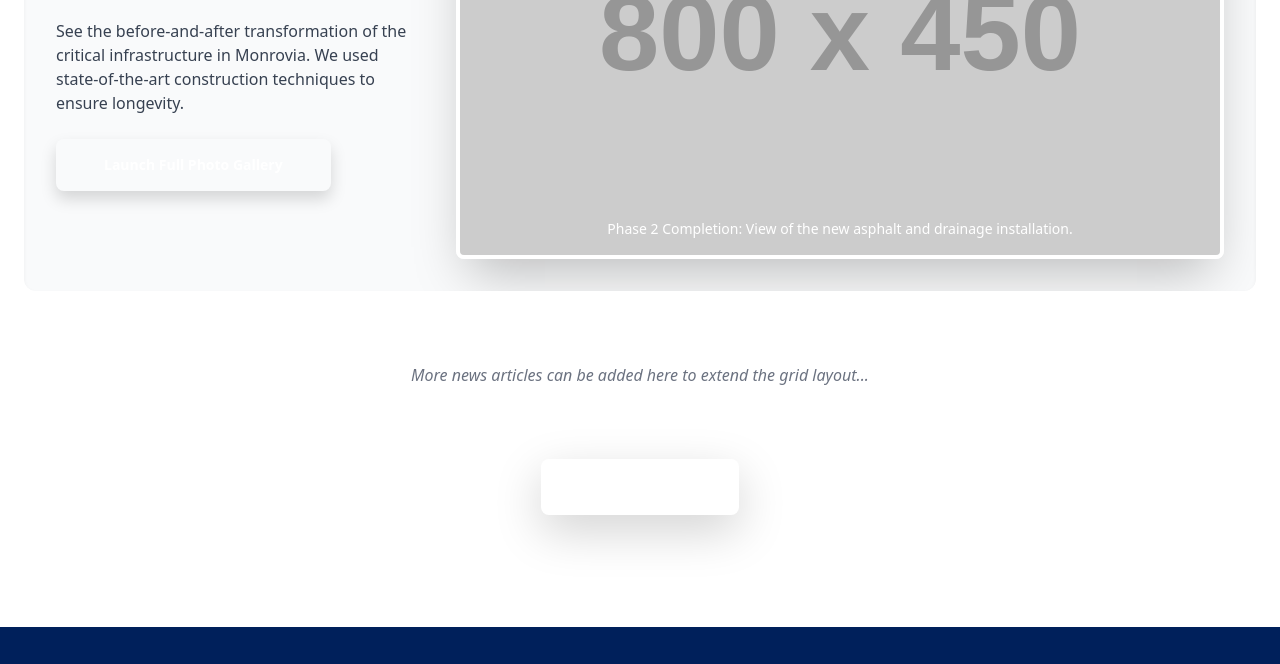
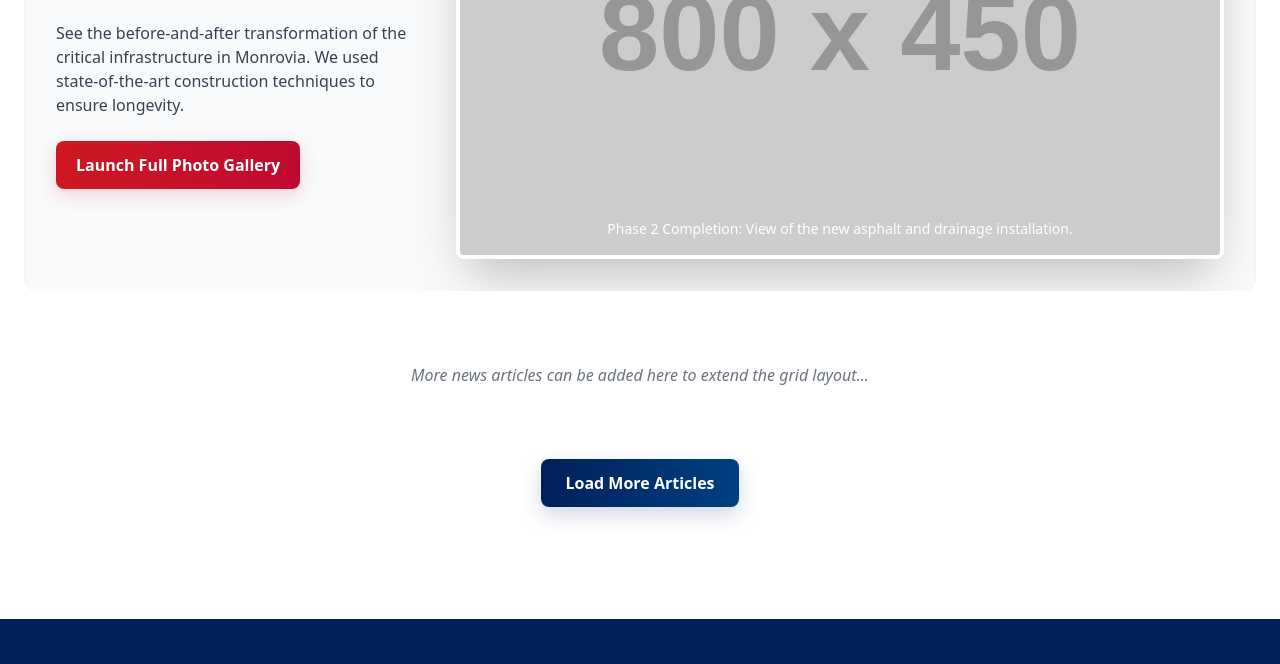
Before and after one commit to liberiarenaissancegroup-LRG/Liberia-Renaissance-Group-LRG-, a website: page index.html in a window 1280 px wide. Shown: the part 3323-3987 px from the top of the page. Drawn offline with nearby package versions, Linux system fonts and the light colour scheme; placeholder pictures from the web are drawn by us.

Commit message:
style(buttons): improve CTA visuals with gradients, hover and focus effects

```diff
--- a/Src/styles.css
+++ b/Src/styles.css
@@ -17,3 +17,46 @@
 .no-border {
   border: 0;
 }
+
+/* Button improvements */
+.btn-gallery {
+  background: linear-gradient(90deg, #CF1822 0%, #BF0A30 100%);
+  color: #ffffff;
+  font-weight: 600;
+  padding: .75rem 1.25rem;
+  border-radius: .5rem;
+  box-shadow: 0 6px 18px rgba(203,28,36,0.18);
+  transition: transform .18s ease, box-shadow .18s ease, filter .18s ease;
+  display: inline-block;
+}
+.btn-gallery:hover,
+.btn-gallery:focus {
+  transform: translateY(-3px) scale(1.02);
+  box-shadow: 0 10px 28px rgba(203,28,36,0.28);
+  filter: brightness(1.05);
+}
+.btn-gallery:focus-visible {
+  outline: 3px solid rgba(255,255,255,0.18);
+  outline-offset: 3px;
+}
+
+.btn-load {
+  background: linear-gradient(90deg, #00205B 0%, #004080 100%);
+  color: #ffffff;
+  font-weight: 700;
+  padding: .75rem 1.5rem;
+  border-radius: .5rem;
+  box-shadow: 0 8px 20px rgba(0,32,91,0.18);
+  transition: transform .18s ease, box-shadow .18s ease, filter .18s ease;
+  display: inline-block;
+}
+.btn-load:hover,
+.btn-load:focus {
+  transform: translateY(-3px) scale(1.03);
+  box-shadow: 0 14px 36px rgba(0,32,91,0.32);
+  filter: brightness(1.06);
+}
+.btn-load:focus-visible {
+  outline: 3px solid rgba(255,255,255,0.12);
+  outline-offset: 3px;
+}
--- a/index.html
+++ b/index.html
@@ -1115,7 +1115,7 @@
                             See the before-and-after transformation of the critical infrastructure in Monrovia. We used state-of-the-art construction techniques to ensure longevity.
                         </p>
                         <!-- Call to Action Button - NOW OPENS MODAL -->
-                        <button type="button" data-bs-toggle="modal" data-bs-target="#galleryModal" class="inline-block bg-lrg-accent hover:bg-lrg-primary text-white text-sm font-semibold px-5 py-3 rounded-lg shadow transition duration-300">
+                        <button type="button" data-bs-toggle="modal" data-bs-target="#galleryModal" class="btn-gallery" aria-label="Launch full photo gallery">
                             Launch Full Photo Gallery
                         </button>
                     </div>
@@ -1143,7 +1143,7 @@
 
             <!-- Pagination or Load More - Blue Background -->
             <div class="text-center mt-12">
-                <button class="bg-lrg-primary hover:bg-lrg-accent text-white font-bold py-3 px-6 rounded-lg shadow-lg transition duration-300 transform hover:scale-105">
+                <button class="btn-load" aria-label="Load more articles">
                     Load More Articles
                 </button>
             </div>
```
